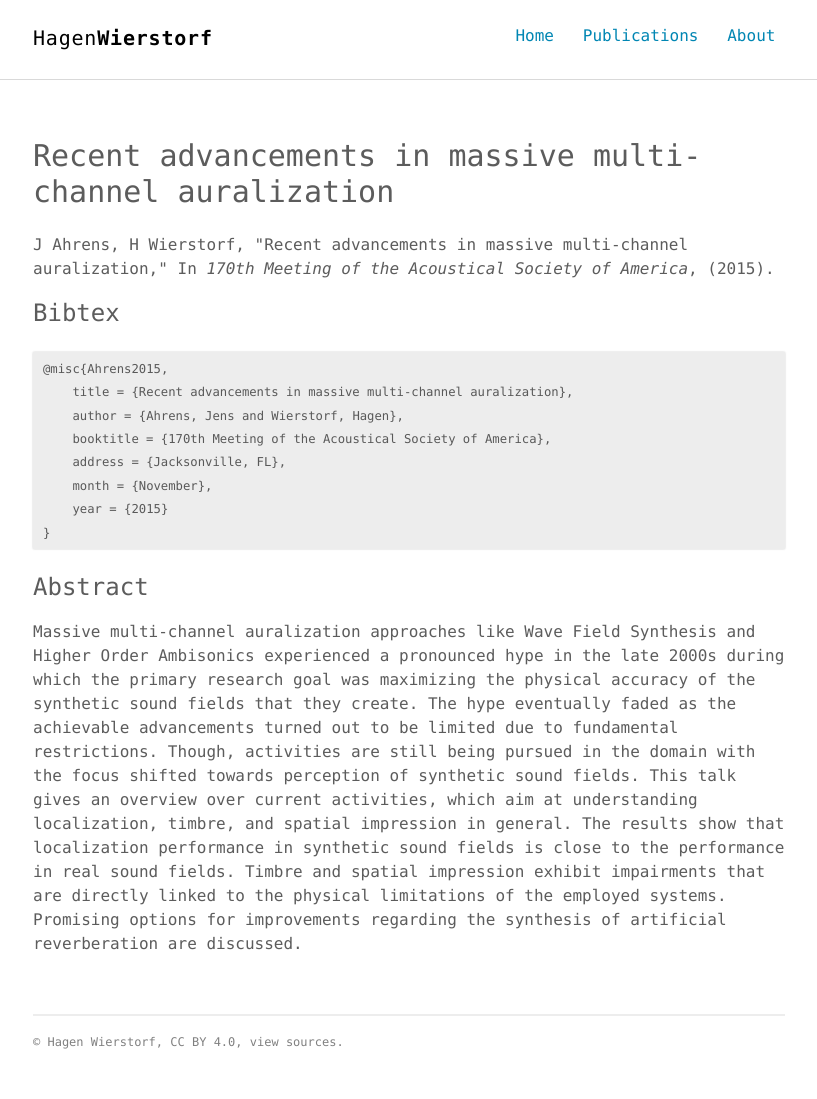
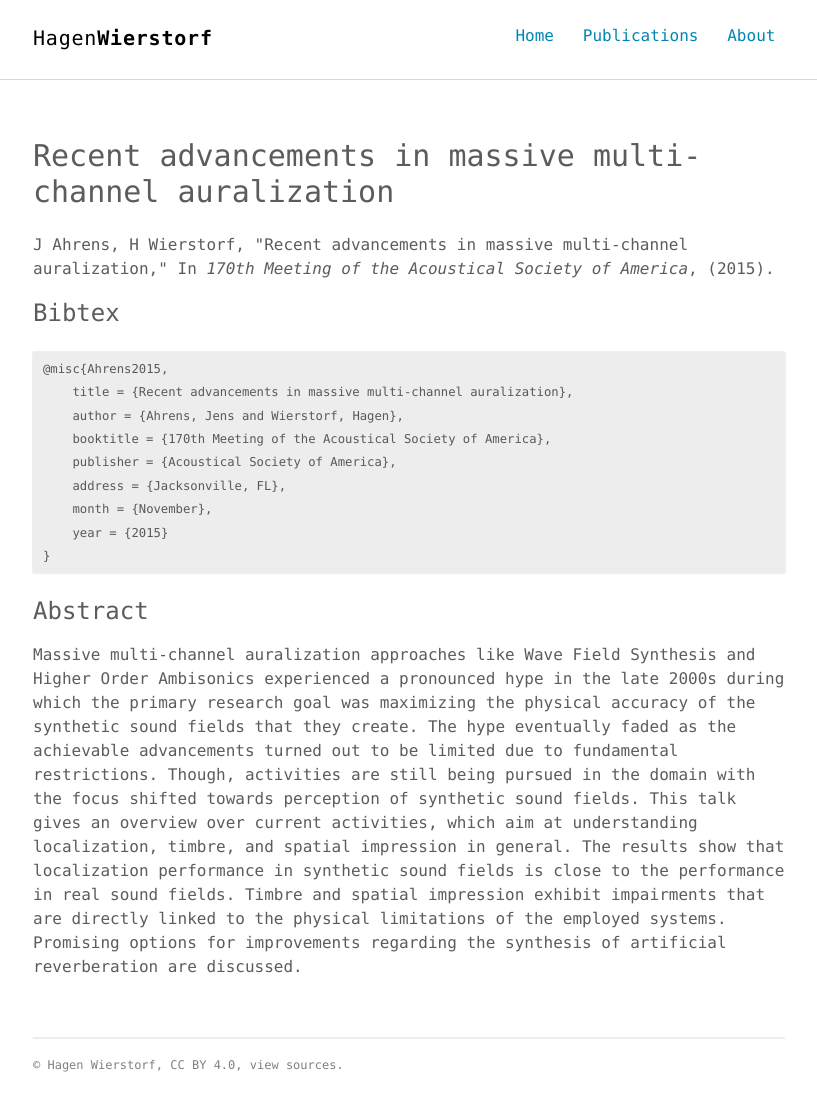
Before and after one commit to hagenw/hagenw.github.io, a Jekyll site: the page built from _posts/2015-11-02-recent-advancements-in-massive-multi-channel-auralization.md, in a window 1280 px wide. Shown: the whole page, without its empty margins (231-1048 px from the left). Built offline with Jekyll 4.4.1, drawn with Linux system fonts in a browser that asks for light colours; before the commit the page ends 1076 px from its top, so only the background shows below that.

Commit message:
Add missing publisher to Ahrens and Wierstorf 2015

```diff
--- a/_posts/2015-11-02-recent-advancements-in-massive-multi-channel-auralization.md
+++ b/_posts/2015-11-02-recent-advancements-in-massive-multi-channel-auralization.md
@@ -19,6 +19,7 @@ published: true
     title = {Recent advancements in massive multi-channel auralization},
     author = {Ahrens, Jens and Wierstorf, Hagen},
     booktitle = {170th Meeting of the Acoustical Society of America},
+    publisher = {Acoustical Society of America},
     address = {Jacksonville, FL},
     month = {November},
     year = {2015}
```
